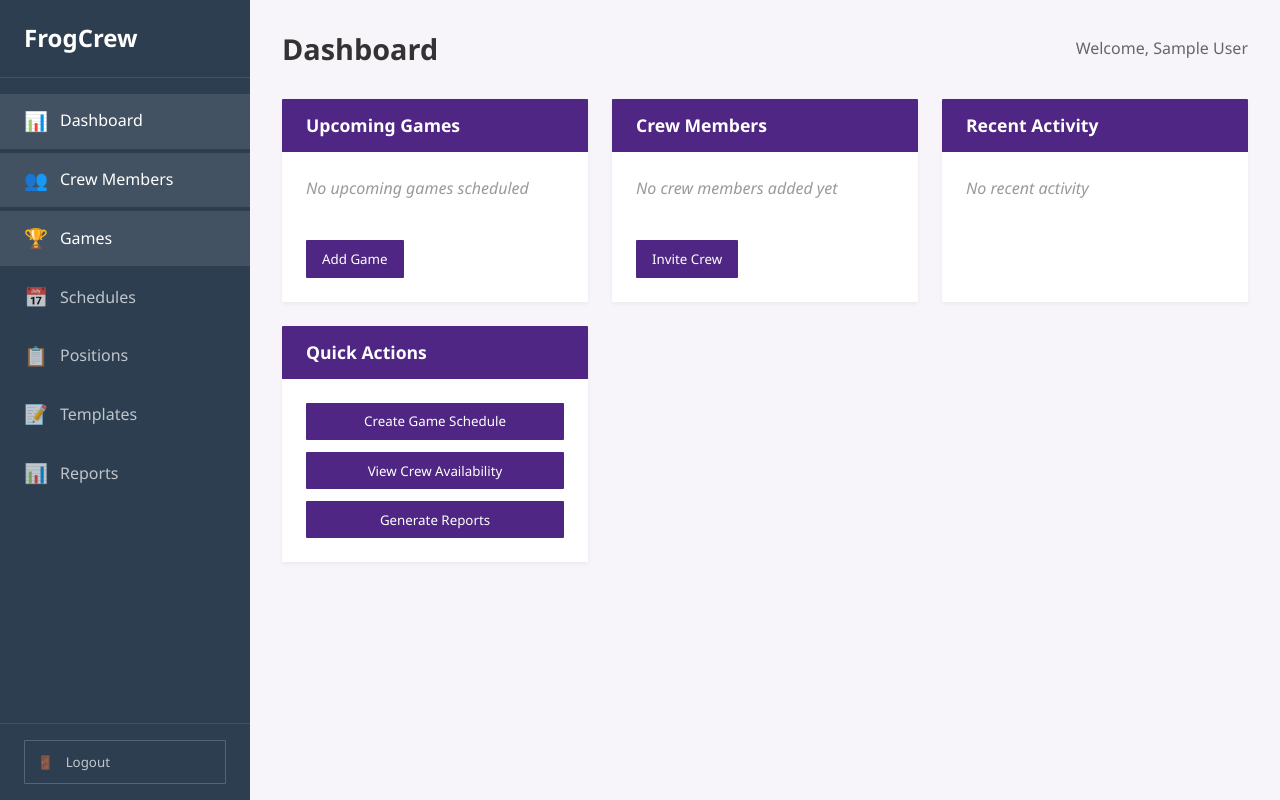
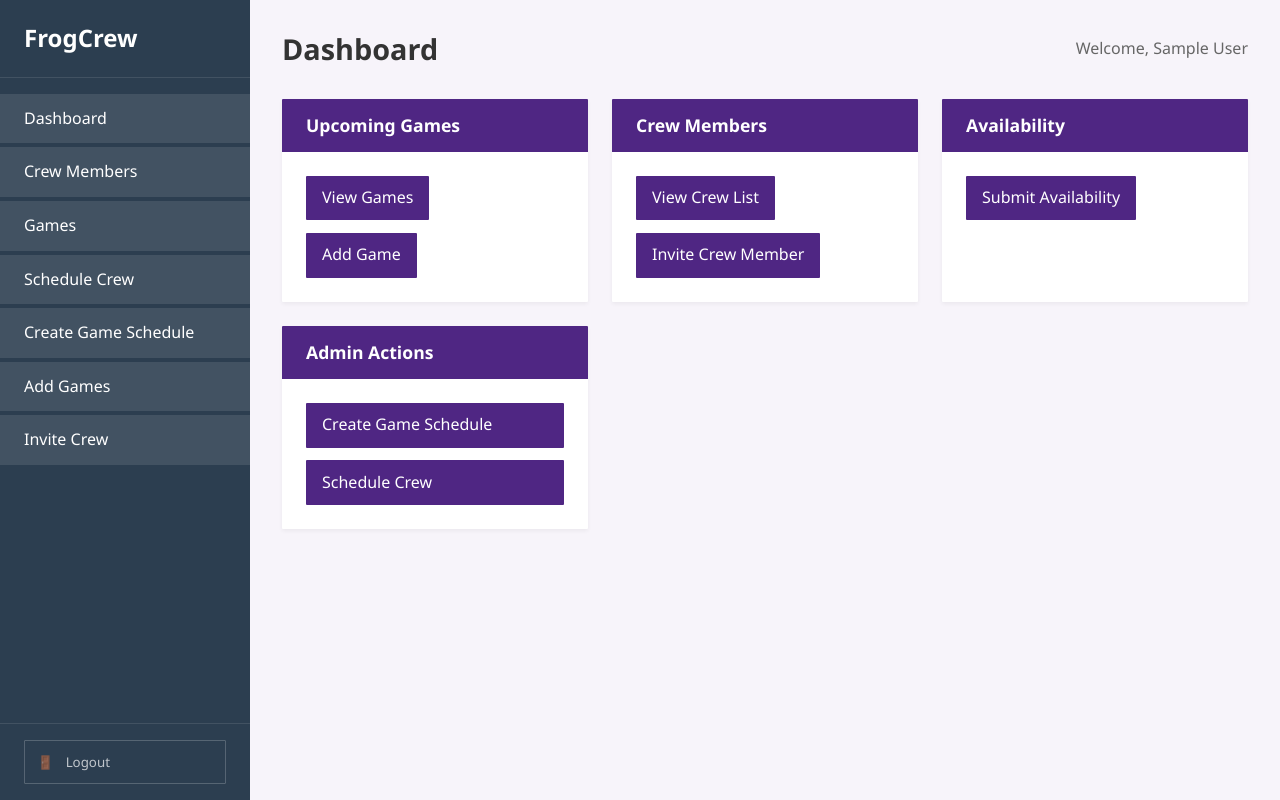
Before and after one commit to Kavish2040/FrogCrew, a Vue app in the folder client/: page /dashboard in a window 1280 px wide. Built offline with nearby package versions, Linux system fonts and the light colour scheme; sample sign-in values are in the browser's storage.

Commit message:
new pages and routes added

```diff
--- /dev/null
+++ b/client/src/pages/AddGame.vue
@@ -0,0 +1,59 @@
+<template>
+    <div class="page-container">
+      <h1>Add Game</h1>
+
+      <form @submit.prevent="handleAddGame" class="addgame-form">
+        <div class="form-group">
+          <label for="opponent">Opponent</label>
+          <input id="opponent" v-model="game.opponent" required />
+        </div>
+
+        <div class="form-group">
+          <label for="venue">Venue</label>
+          <input id="venue" v-model="game.venue" required />
+        </div>
+
+        <div class="form-group">
+          <label for="date">Date</label>
+          <input id="date" type="date" v-model="game.date" required />
+        </div>
+
+        <div class="form-group">
+          <label for="time">Time</label>
+          <input id="time" type="time" v-model="game.time" required />
+        </div>
+
+        <button type="submit" class="btn-primary">Add Game</button>
+      </form>
+    </div>
+  </template>
+
+  <script setup>
+  import { ref } from 'vue';
+
+  const game = ref({
+    opponent: '',
+    venue: '',
+    date: '',
+    time: ''
+  });
+
+  const handleAddGame = () => {
+    console.log('Game Added:', game.value);
+    alert('Game added successfully!');
+  };
+  </script>
+
+  <style scoped>
+  .page-container {
+    max-width: 600px;
+    margin: 2rem auto;
+    padding: 2rem;
+  }
+
+  .addgame-form {
+    display: flex;
+    flex-direction: column;
+    gap: 1.5rem;
+  }
+  </style>
--- /dev/null
+++ b/client/src/pages/Availability.vue
@@ -0,0 +1,68 @@
+<template>
+    <div class="page-container">
+      <h1>Submit Availability</h1>
+
+      <form @submit.prevent="handleSubmit" class="availability-form">
+        <div v-for="game in games" :key="game.id" class="game-item">
+          <label>
+            <input type="checkbox" v-model="availability[game.id]" />
+            {{ game.date }} - {{ game.opponent }} at {{ game.venue }}
+          </label>
+          <input
+            type="text"
+            v-model="comments[game.id]"
+            placeholder="Optional comment"
+            class="comment-field"
+          />
+        </div>
+
+        <button type="submit" class="btn-primary">Submit Availability</button>
+      </form>
+    </div>
+  </template>
+
+  <script setup>
+  import { ref } from 'vue';
+
+  const games = ref([
+    { id: 1, date: '2025-05-01', opponent: 'Team A', venue: 'Stadium 1' },
+    { id: 2, date: '2025-05-08', opponent: 'Team B', venue: 'Stadium 2' }
+  ]);
+
+  const availability = ref({});
+  const comments = ref({});
+
+  const handleSubmit = () => {
+    console.log('Submitting availability:', availability.value, comments.value);
+    alert('Availability submitted successfully!');
+  };
+  </script>
+
+  <style scoped>
+  .page-container {
+    max-width: 800px;
+    margin: 2rem auto;
+    padding: 2rem;
+  }
+
+  .availability-form {
+    display: flex;
+    flex-direction: column;
+    gap: 1.5rem;
+  }
+
+  .game-item {
+    background: white;
+    padding: 1rem;
+    box-shadow: var(--shadow);
+    border-radius: 1px;
+  }
+
+  .comment-field {
+    width: 100%;
+    margin-top: 0.5rem;
+    padding: 0.5rem;
+    border: 1px solid #ccc;
+    border-radius: 1px;
+  }
+  </style>
--- /dev/null
+++ b/client/src/pages/CreateSchedule.vue
@@ -0,0 +1,47 @@
+<template>
+    <div class="page-container">
+      <h1>Create New Game Schedule</h1>
+
+      <form @submit.prevent="handleCreateSchedule" class="schedule-form">
+        <div class="form-group">
+          <label for="sport">Sport</label>
+          <input id="sport" v-model="form.sport" required />
+        </div>
+
+        <div class="form-group">
+          <label for="season">Season</label>
+          <input id="season" type="text" v-model="form.season" placeholder="Spring 2025" required />
+        </div>
+
+        <button type="submit" class="btn-primary">Create Schedule</button>
+      </form>
+    </div>
+  </template>
+
+  <script setup>
+  import { ref } from 'vue';
+
+  const form = ref({
+    sport: '',
+    season: ''
+  });
+
+  const handleCreateSchedule = () => {
+    console.log('Schedule Created:', form.value);
+    alert('Game schedule created!');
+  };
+  </script>
+
+  <style scoped>
+  .page-container {
+    max-width: 600px;
+    margin: 2rem auto;
+    padding: 2rem;
+  }
+
+  .schedule-form {
+    display: flex;
+    flex-direction: column;
+    gap: 1.5rem;
+  }
+  </style>
--- a/client/src/pages/Dashboard.vue
+++ b/client/src/pages/Dashboard.vue
@@ -7,46 +7,39 @@
       <nav class="sidebar-nav">
         <ul>
           <li>
-            <a href="#" class="active">
-              <span class="icon">📊</span>
+            <router-link to="/dashboard" class="active">
               <span>Dashboard</span>
-            </a>
+            </router-link>
           </li>
           <li>
             <router-link to="/crew" class="active">
-              <span class="icon">👥</span>
               <span>Crew Members</span>
             </router-link>
           </li>
           <li>
             <router-link to="/games" class="active">
-              <span class="icon">🏆</span>
               <span>Games</span>
             </router-link>
           </li>
-          <li>
-            <a href="#">
-              <span class="icon">📅</span>
-              <span>Schedules</span>
-            </a>
+          <li v-if="userStore.isAdmin">
+            <router-link to="/schedulecrew" class="active">
+              <span>Schedule Crew</span>
+            </router-link>
           </li>
-          <li>
-            <a href="#">
-              <span class="icon">📋</span>
-              <span>Positions</span>
-            </a>
+          <li v-if="userStore.isAdmin">
+            <router-link to="/createschedule" class="active">
+              <span>Create Game Schedule</span>
+            </router-link>
           </li>
-          <li>
-            <a href="#">
-              <span class="icon">📝</span>
-              <span>Templates</span>
-            </a>
+          <li v-if="userStore.isAdmin">
+            <router-link to="/addgame" class="active">
+              <span>Add Games</span>
+            </router-link>
           </li>
-          <li>
-            <a href="#">
-              <span class="icon">📊</span>
-              <span>Reports</span>
-            </a>
+          <li v-if="userStore.isAdmin">
+            <router-link to="/invite" class="active">
+              <span>Invite Crew</span>
+            </router-link>
           </li>
         </ul>
       </nav>
@@ -67,35 +60,38 @@
       </header>
 
       <div class="dashboard-grid">
+        <!-- Card for Games -->
         <div class="dashboard-card">
           <h3>Upcoming Games</h3>
           <div class="card-content">
-            <p class="empty-state">No upcoming games scheduled</p>
-            <button class="btn-action">Add Game</button>
+            <router-link to="/games" class="btn-action">View Games</router-link>
+            <router-link v-if="userStore.isAdmin" to="/addgame" class="btn-action">Add Game</router-link>
           </div>
         </div>
 
+        <!-- Card for Crew -->
         <div class="dashboard-card">
           <h3>Crew Members</h3>
           <div class="card-content">
-            <p class="empty-state">No crew members added yet</p>
-            <button class="btn-action">Invite Crew</button>
+            <router-link to="/crew" class="btn-action">View Crew List</router-link>
+            <router-link v-if="userStore.isAdmin" to="/invite" class="btn-action">Invite Crew Member</router-link>
           </div>
         </div>
 
+        <!-- Card for Availability -->
         <div class="dashboard-card">
-          <h3>Recent Activity</h3>
+          <h3>Availability</h3>
           <div class="card-content">
-            <p class="empty-state">No recent activity</p>
+            <router-link to="/availability" class="btn-action">Submit Availability</router-link>
           </div>
         </div>
 
-        <div class="dashboard-card">
-          <h3>Quick Actions</h3>
+        <!-- Admin Only Card -->
+        <div class="dashboard-card" v-if="userStore.isAdmin">
+          <h3>Admin Actions</h3>
           <div class="card-content actions-list">
-            <button class="btn-action">Create Game Schedule</button>
-            <button class="btn-action">View Crew Availability</button>
-            <button class="btn-action">Generate Reports</button>
+            <router-link to="/createschedule" class="btn-action">Create Game Schedule</router-link>
+            <router-link to="/schedulecrew" class="btn-action">Schedule Crew</router-link>
           </div>
         </div>
       </div>
--- /dev/null
+++ b/client/src/pages/Invite.vue
@@ -0,0 +1,67 @@
+<template>
+    <div class="page-container">
+      <h1>Invite New Crew Member</h1>
+
+      <form @submit.prevent="handleInvite" class="invite-form">
+        <div class="form-group">
+          <label for="name">Full Name</label>
+          <input id="name" v-model="form.name" type="text" required />
+        </div>
+
+        <div class="form-group">
+          <label for="email">Email</label>
+          <input id="email" v-model="form.email" type="email" required />
+        </div>
+
+        <div class="form-group">
+          <label for="role">Role</label>
+          <select id="role" v-model="form.role" required>
+            <option value="">Select Role</option>
+            <option value="crew">Crew</option>
+            <option value="admin">Admin</option>
+          </select>
+        </div>
+
+        <button type="submit" class="btn-primary">Send Invitation</button>
+      </form>
+    </div>
+  </template>
+
+  <script setup>
+  import { ref } from 'vue';
+
+  const form = ref({
+    name: '',
+    email: '',
+    role: ''
+  });
+
+  const handleInvite = () => {
+    console.log('Inviting:', form.value);
+    alert('Invitation sent successfully!');
+  };
+  </script>
+
+  <style scoped>
+  .page-container {
+    max-width: 600px;
+    margin: 2rem auto;
+    padding: 2rem;
+  }
+
+  .invite-form {
+    display: flex;
+    flex-direction: column;
+    gap: 1.5rem;
+  }
+
+  .form-group label {
+    font-weight: bold;
+  }
+
+  input, select {
+    padding: 0.75rem;
+    border: 1px solid #ccc;
+    border-radius: 1px;
+  }
+  </style>
--- a/client/src/pages/Login.vue
+++ b/client/src/pages/Login.vue
@@ -85,7 +85,7 @@ const handleLogin = async () => {
 }
 
 .login-header {
-  background-color: #4F2683; /* TCU Purple */
+  background-color: #4F2683;
   color: white;
   padding: 1.5rem;
   text-align: center;
--- /dev/null
+++ b/client/src/pages/ScheduleCrew.vue
@@ -0,0 +1,62 @@
+<template>
+    <div class="page-container">
+      <h1>Schedule Crew Members</h1>
+
+      <div v-for="position in openPositions" :key="position.id" class="position-card">
+        <h3>{{ position.role }} for {{ position.game }}</h3>
+        <select v-model="assignments[position.id]" class="crew-dropdown">
+          <option value="">Select Crew Member</option>
+          <option v-for="member in crewList" :key="member.id" :value="member.name">
+            {{ member.name }}
+          </option>
+        </select>
+      </div>
+
+      <button @click="handleScheduleCrew" class="btn-primary">Save Assignments</button>
+    </div>
+  </template>
+
+  <script setup>
+  import { ref } from 'vue';
+
+  const openPositions = ref([
+    { id: 1, role: 'Camera Operator', game: 'Game vs. Team A' },
+    { id: 2, role: 'Replay Operator', game: 'Game vs. Team B' }
+  ]);
+
+  const crewList = ref([
+    { id: 1, name: 'Sarah Smith' },
+    { id: 2, name: 'Mike Evans' }
+  ]);
+
+  const assignments = ref({});
+
+  const handleScheduleCrew = () => {
+    console.log('Crew scheduled:', assignments.value);
+    alert('Crew scheduled successfully!');
+  };
+  </script>
+
+  <style scoped>
+  .page-container {
+    max-width: 800px;
+    margin: 2rem auto;
+    padding: 2rem;
+  }
+
+  .position-card {
+    background: white;
+    padding: 1.5rem;
+    margin-bottom: 1.5rem;
+    box-shadow: var(--shadow);
+    border-radius: 1px;
+  }
+
+  .crew-dropdown {
+    width: 100%;
+    margin-top: 1rem;
+    padding: 0.75rem;
+    border: 1px solid #ccc;
+    border-radius: 1px;
+  }
+  </style>
--- a/client/src/router/index.js
+++ b/client/src/router/index.js
@@ -10,6 +10,12 @@ import NotFound from '../pages/NotFound.vue';
 import Crew from '../pages/Crew.vue';
 import GameSchedule from '../pages/GameSchedule.vue';
 import CrewList from '../pages/CrewList.vue';
+import Availability from '../pages/Availability.vue';
+import Invite from '../pages/Invite.vue';
+import CreateSchedule from '../pages/CreateSchedule.vue';
+import AddGame from '../pages/AddGame.vue';
+import ScheduleCrew from '../pages/ScheduleCrew.vue';
+
 
 // Define routes
 const routes = [
@@ -66,6 +72,36 @@ const routes = [
     meta: { requiresAuth: true }
   },
   {
+    path: '/availability',
+    name: 'Availability',
+    component: Availability,
+    meta: { requiresAuth: true }
+  },
+  {
+    path: '/invite',
+    name: 'Invite',
+    component: Invite,
+    meta: { requiresAuth: true }
+  },
+  {
+    path: '/createschedule',
+    name: 'CreateSchedule',
+    component: CreateSchedule,
+    meta: { requiresAuth: true }
+  },
+  {
+    path: '/addgame',
+    name: 'AddGame',
+    component: AddGame,
+    meta: { requiresAuth: true }
+  },
+  {
+    path: '/schedulecrew',
+    name: 'ScheduleCrew',
+    component: ScheduleCrew,
+    meta: { requiresAuth: true }
+  },
+  {
     path: '/:pathMatch(.*)*',
     name: 'NotFound',
     component: NotFound,
```
